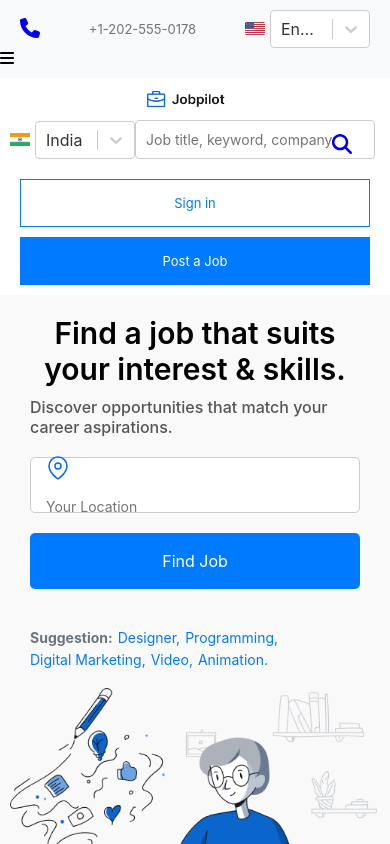
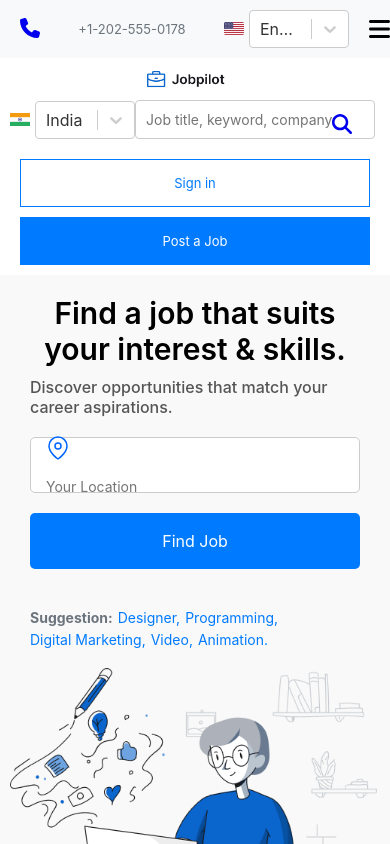
Before and after one commit to Sahilahmad36/Jobpilot, a React (Create React App) app in the folder client/: page / in a window 390 px wide. Shown: the top 844 px of the page. Built offline with nearby package versions, Linux system fonts and the light colour scheme.

Commit message:
Update Header.css

```diff
--- a/client/src/components/Header/Header.css
+++ b/client/src/components/Header/Header.css
@@ -72,7 +72,6 @@
 }
 
 .contact {
-
   display: flex;
   align-items: center;
   gap: 10px;
@@ -187,6 +186,17 @@
   color: white;
   border: none;
 }
+
+.hamburger {
+  display: none;
+  cursor: pointer;
+  font-size: 1.5rem;
+}
+
+.menu-open {
+  display: block !important;
+}
+
 @media (max-width: 1200px) {
   .container {
     padding: 0 15px;
@@ -250,6 +260,27 @@
 @media (max-width: 767px) {
   .menu {
     display: none;
+    flex-direction: column;
+    background-color: white;
+    position: absolute;
+    top: 50px;
+    left: 0;
+    width: 100%;
+    z-index: 10;
+  }
+
+  .menu li {
+    margin: 1rem 0;
+  }
+
+  .hamburger {
+    display: block;
+  }
+
+  .header-top {
+    display: flex;
+    justify-content: space-between;
+    align-items: center;
   }
 
   .contact {
@@ -283,10 +314,10 @@
     width: 80px;
   }
 
-.search-icon{
+  .search-icon {
+    right: 8px;
+  }
 
-     right: 8px;
-}
   .search-placeholder {
     font-size: 12px;
   }
```
